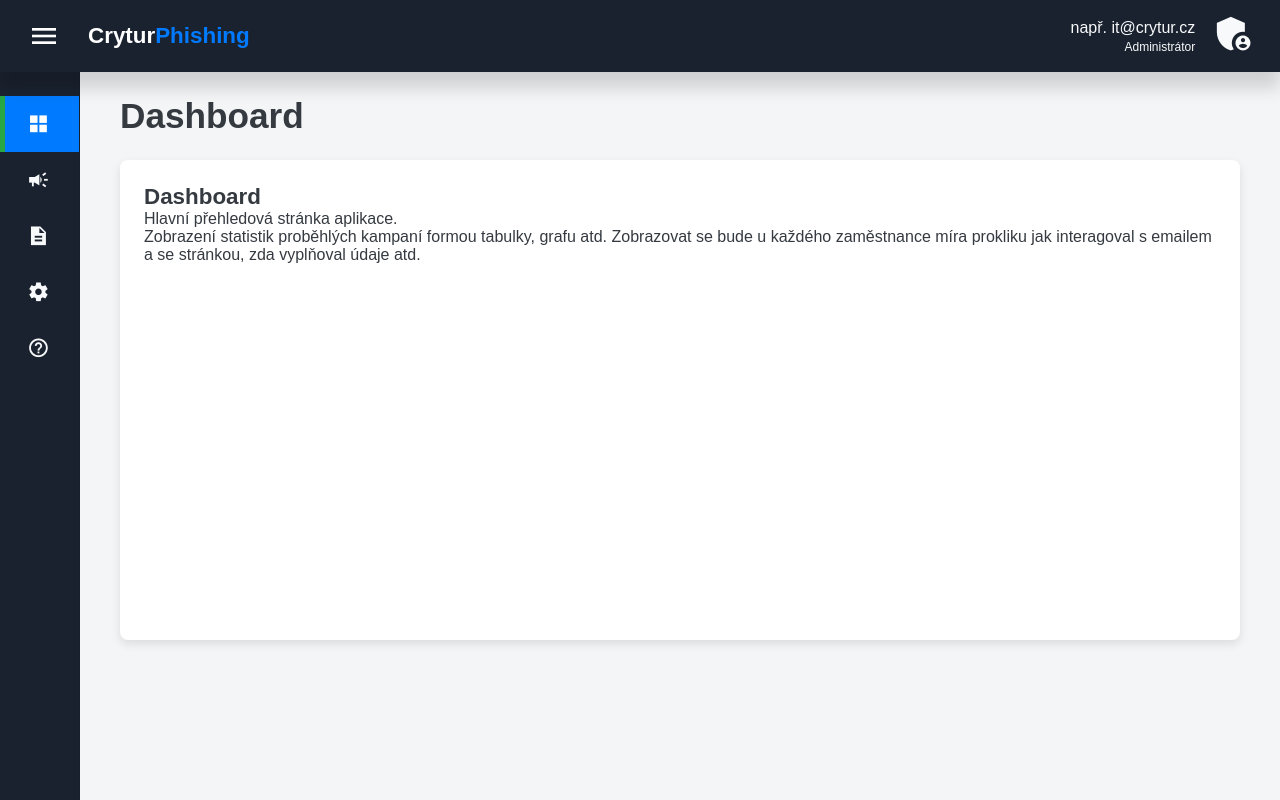
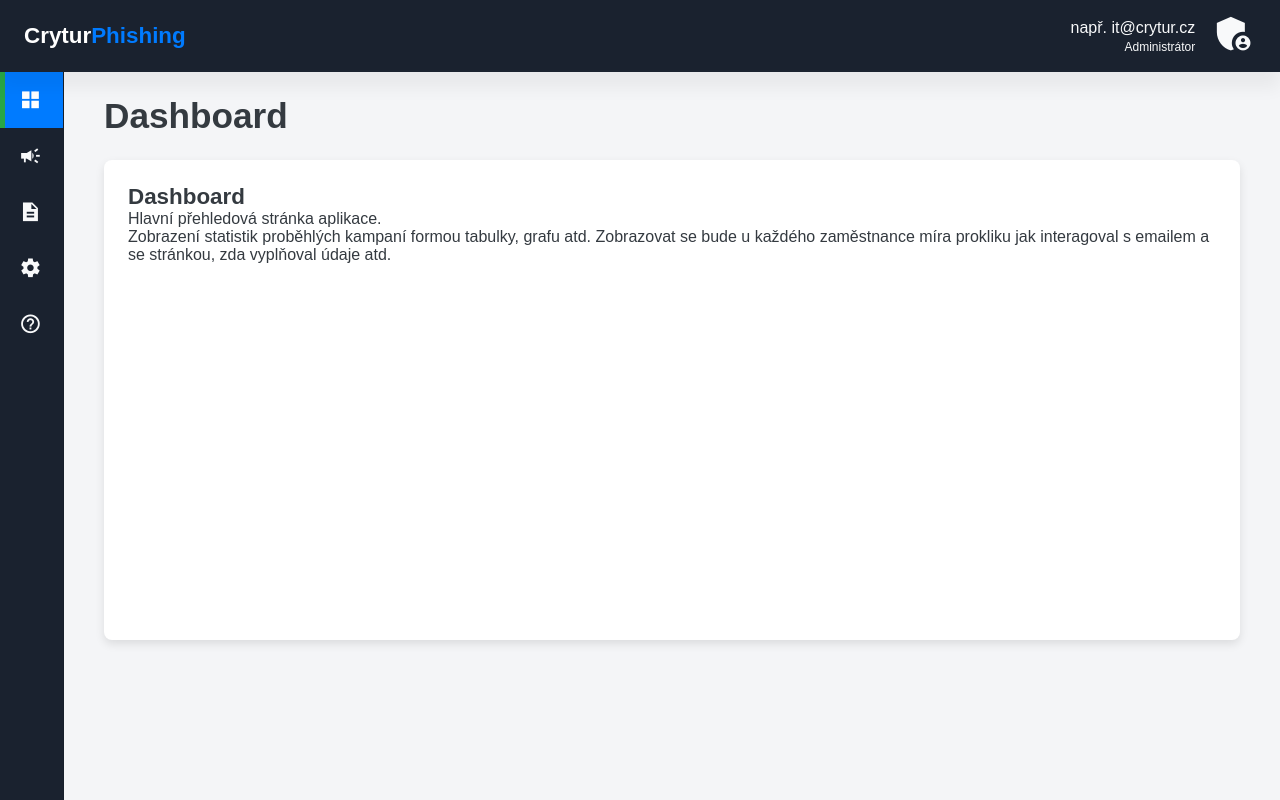
Before and after one commit to David-Lel/DP_Phishing, a plain HTML site: page frontend/index.html in a window 1280 px wide. Drawn offline with Linux system fonts and the light colour scheme.

Commit message:
Lehká úprava vzhledu
Změna odsazení sidebaru a stíny topbaru

```diff
--- a/frontend/css/style.css
+++ b/frontend/css/style.css
@@ -14,7 +14,7 @@
     --color-sidebar-light: #2c3a4e;
 
     --nav-height: 4.5rem;
-    --sidebar-width-closed: 5rem;
+    --sidebar-width-closed: 4rem;
     --sidebar-width-open: 16rem;
 
     --card-border-radius: 8px;
@@ -68,7 +68,7 @@ nav.navbar {
     top: 0;
     left: 0;
     z-index: 1000;
-    box-shadow: 0 1rem 1rem rgba(0, 0, 0, 0.15);
+    box-shadow: 0 1rem 1rem rgba(0, 0, 0, 0.05);
 }
 
 nav.navbar .nav-left {
@@ -79,7 +79,7 @@ nav.navbar .nav-left {
 
 .hamburger {
     cursor: pointer;
-    display: flex;
+    display: none;
     align-items: center;
     justify-content: center;
     width: 2.5rem;
@@ -163,7 +163,7 @@ aside {
 aside .sidebar-nav {
     display: flex;
     flex-direction: column;
-    margin-top: 1.5rem;
+    /*margin-top: 1.5rem;*/
 }
 
 aside .sidebar-nav a,
@@ -174,7 +174,7 @@ aside .sidebar-nav .nav-group-title {
     height: 3.5rem;
     gap: 1rem;
     position: relative;
-    padding-left: 1.7rem;
+    padding-left: 1.2rem;
     transition: var(--transition);
     overflow: hidden;
 }
@@ -230,7 +230,7 @@ aside .sidebar-nav .expand-icon {
 
 /*bez aside by to přebilo pravidlo o něco výše, kde se celému sidebaru anstavuje padding-left*/
 aside .sidebar-nav .submenu a {
-    padding-left: 3.5rem; /* Zkus 4rem, 5rem... podle vkusu */
+    padding-left: 2rem;
 }
 
 
--- a/frontend/index.html
+++ b/frontend/index.html
@@ -4,7 +4,7 @@
     <meta charset="UTF-8">
     <meta name="viewport" content="width=device-width, initial-scale=1.0">
     <link rel="icon" type="image/png" href="assets/images/favicon2.png">
-    <title>Phishing Simulator</title>
+    <title>Crytur Phishing Simulator</title>
     <link rel="stylesheet" href="css/style.css">
     <link href="https://fonts.googleapis.com/icon?family=Material+Icons+Sharp" rel="stylesheet">
 </head>
```
